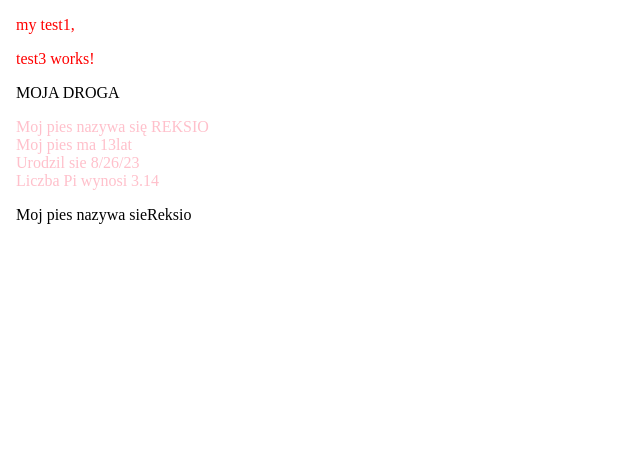
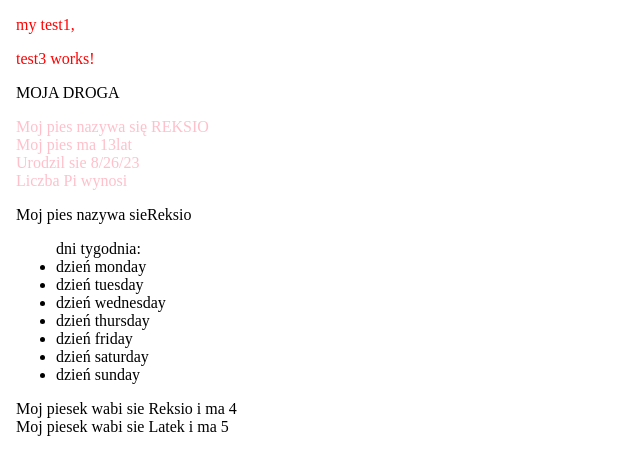
Before and after one commit to DGStach/kurs-Angular, an Angular app: page / in a window 1280 px wide. Shown: the top 474 px of the page, without its empty margins (0-640 px from the left). Built offline with nearby package versions, Linux system fonts and the light colour scheme.

Commit message:
dyrektywy

```diff
--- a/src/app/app.component.html
+++ b/src/app/app.component.html
@@ -9,5 +9,6 @@
     <app-test></app-test>
   MOJA DROGA
 <app-wyswietlanie-danych></app-wyswietlanie-danych>
+<app-dyrektywy></app-dyrektywy>
 </body>
 </html>
--- a/src/app/app.module.ts
+++ b/src/app/app.module.ts
@@ -6,13 +6,15 @@ import { AppComponent } from './app.component';
 import { TestComponent } from './test/test.component';
 import { Test3Component } from './test/test3.component';
 import { WyswietlanieDanychComponent } from './wyswietlanie-danych/wyswietlanie-danych.component';
+import { DyrektywyComponent } from './dyrektywy/dyrektywy.component';
 
 @NgModule({
   declarations: [
     AppComponent,
     TestComponent,
     Test3Component,
-    WyswietlanieDanychComponent
+    WyswietlanieDanychComponent,
+    DyrektywyComponent
   ],
   imports: [
     BrowserModule,
--- /dev/null
+++ b/src/app/dyrektywy/dyrektywy.component.html
@@ -0,0 +1,11 @@
+<!DOCTYPE html>
+<ul>
+    dni tygodnia:
+    <li *ngFor = "let day of days">
+    dzień {{day}}
+    </li>
+</ul>
+
+<div *ngFor="let dog of dogs">
+    Moj piesek wabi sie {{dog.name}} i ma {{dog.age}}
+</div>
--- /dev/null
+++ b/src/app/dyrektywy/dyrektywy.component.ts
@@ -0,0 +1,20 @@
+import { Component } from '@angular/core';
+
+@Component({
+  selector: 'app-dyrektywy',
+  templateUrl: './dyrektywy.component.html',
+})
+export class DyrektywyComponent {
+
+  days = ["monday", "tuesday", "wednesday", "thursday", "friday", "saturday", "sunday"]
+
+  dogs = new Array<Dog>();
+  constructor() {
+  this.dogs.push(new Dog('Reksio',4), new Dog("Latek",5) )
+}
+}
+
+class Dog{
+  constructor(public name:string, public age:number) {
+}
+}
--- a/src/app/wyswietlanie-danych/wyswietlanie-danych.component.ts
+++ b/src/app/wyswietlanie-danych/wyswietlanie-danych.component.ts
@@ -8,7 +8,7 @@ import { Component } from '@angular/core';
 export class WyswietlanieDanychComponent {
 
   dog = new Dog('Reksio', 13, new Date);
-  pi:number=3.14232352323
+  pi?:number
 
   showDog() {
     return `Moj pies nazywa sie` + this.dog.name
```
